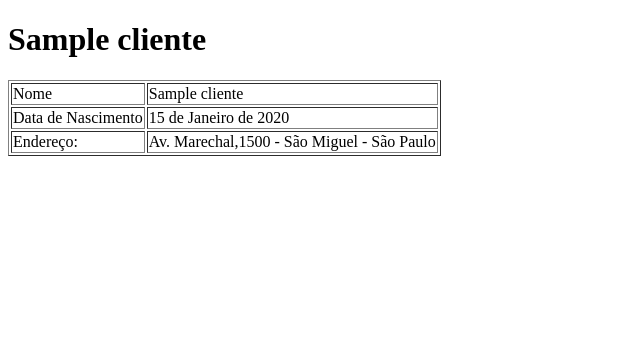
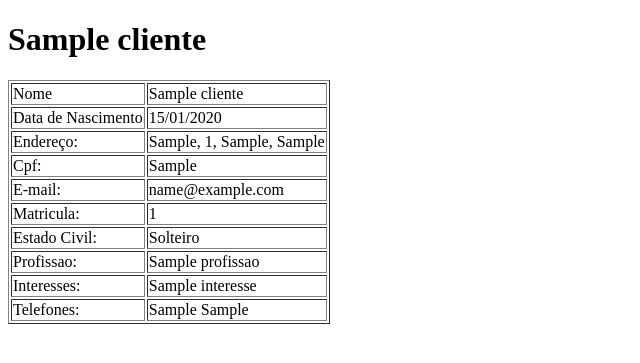
Before and after one commit to AdrianoRAraujo365/Cadastros, a Django app: page /cliente/1 in a window 1280 px wide. Shown: the top 363 px of the page, without its empty margins (0-640 px from the left). Run offline with Django 4.2, Linux system fonts and the light colour scheme; tables that the repository leaves empty hold one stand-in row (values such as "Sample post").

Commit message:
Add desenvolvimento web css

```diff
--- a/CADASTROCLIENTE/templates/cliente_detalhes.html
+++ b/CADASTROCLIENTE/templates/cliente_detalhes.html
@@ -15,12 +15,43 @@
         </tr>
         <tr>
             <td> Data de Nascimento </td>
-            <td> {{cliente.data_nascimento}}</td>
+             <td> {{cliente.data_nascimento|date:"d/m/Y"}}</td>
         </tr>
         <tr>
             <td> Endereço:</td>
-            <td> Av. Marechal,1500 - São Miguel - São Paulo </td>
+            <td> {{ cliente.endereco}}, {{ cliente.nro}}, {{ cliente.bairro}}, {{ cliente.cidade}}  </td>
         </tr>
+        <tr>
+            <td> Cpf:</td>
+            <td> {{ cliente.cpf}} </td>
+        </tr>
+        <tr>
+            <td> E-mail:</td>
+            <td> {{ cliente.email}} </td>
+        </tr>
+        <tr>
+            <td> Matricula:</td>
+            <td> {{ cliente.matricula}} </td>
+        </tr>
+        <tr>
+            <td> Estado Civil:</td>
+            <td> {{ cliente.get_estado_civil_display}} </td>
+        </tr>
+        <tr>
+            <td> Profissao:</td>
+            <td> {{ cliente.profissao}} </td>
+        </tr>
+        <tr>
+            <td> Interesses:</td>
+            <td> {{ cliente.interesses.all|join:","}} </td>
+            <tr>
+                <td> Telefones:</td>
+                <td> {% for tel in telefones %}
+                         {{ tel.ddd }} {{tel.numero}} <br>
+                     {% endfor %}
+                </td>
+
+
     </table>
 
 
--- a/CADASTROCLIENTE/views.py
+++ b/CADASTROCLIENTE/views.py
@@ -1,5 +1,5 @@
 from django.shortcuts import render
-from CADASTROCLIENTE.models import Cliente, Profissao
+from CADASTROCLIENTE.models import Cliente, Profissao, Telefone
 # Create your views here.
 def index(request):
     meu_nome = "Beltrano da Costa"
@@ -36,7 +36,10 @@ def lista_Profissoes(request):
 def detalhar_cliente(request, id):
     #Buscando no banco de dados o cliente pelo id
     cliente = Cliente.objects.get(id = id)
+    telefones = Telefone.objects.filter(cliente_id = id)
+
     context = {
-        "cliente": cliente
+        "cliente": cliente,
+        "telefones": telefones,
     }
     return render(request, "cliente_detalhes.html", context)
```
Also changed, not shown: CADASTROCLIENTE/static/css/estilos.css (added, +28 -0 lines), CADASTROCLIENTE/templates/index.html (+10 -1 lines), CADASTROCLIENTE/static/img/Logo_senac.jpg (added).
